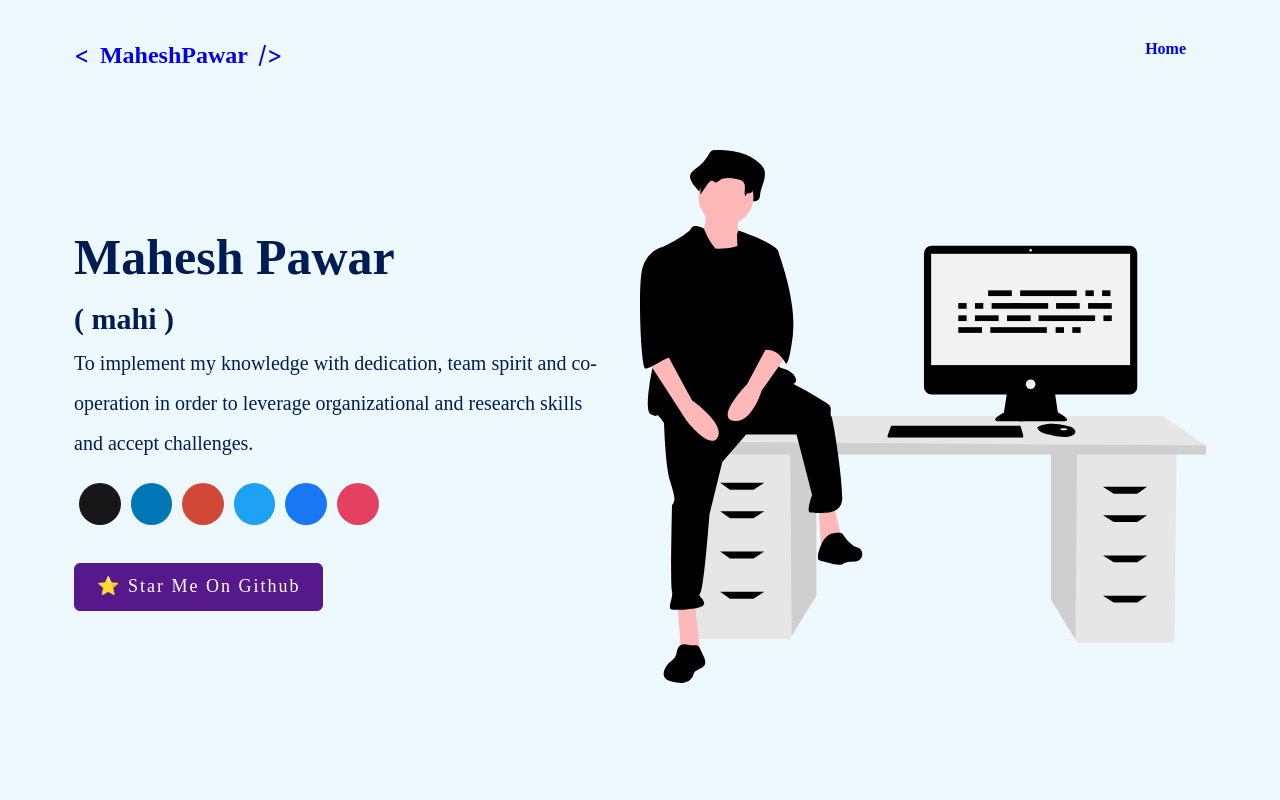
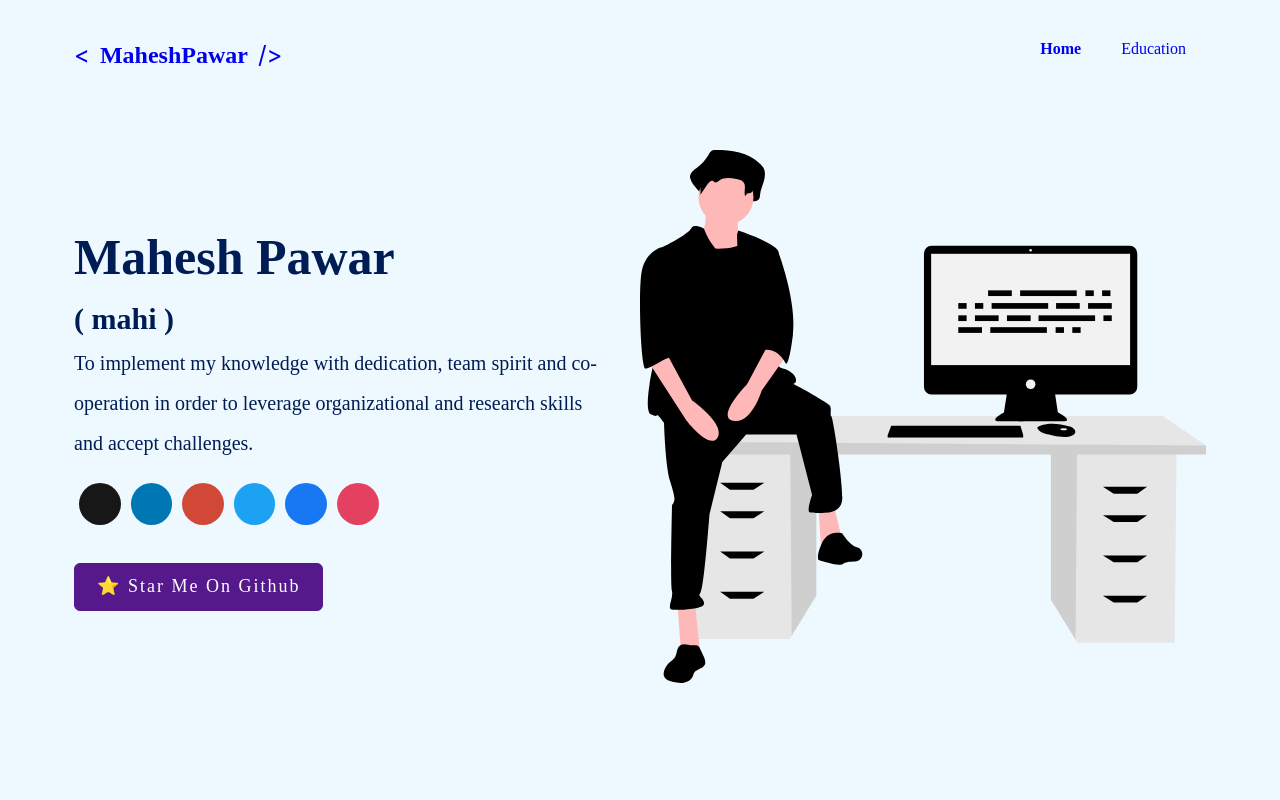
Before and after one commit to pawar-mahesh/pawar-mahesh.github.io, a React (Create React App) app: page /#/home in a window 1280 px wide. Shown: the top 800 px of the page. Built offline with nearby package versions, Linux system fonts and the light colour scheme.

Commit message:
src: Add Education in header and fix some minor bugs

```diff
--- a/src/components/competitiveSites/CompetitiveSites.js
+++ b/src/components/competitiveSites/CompetitiveSites.js
@@ -2,11 +2,11 @@ import React from "react";
 import "./CompetitiveSites.css";
 import { OverlayTrigger, Tooltip } from "react-bootstrap";
 
-const CompetitiveSites = () => {
+const CompetitiveSites = (props) => {
   return (
     <div className="competitive-sites-main-div">
       <ul className="dev-icons">
-        {this.props.logos.map((logo) => {
+        {props.logos.map((logo) => {
           return (
             <OverlayTrigger
               key={logo.siteName}
--- a/src/components/header/Header.js
+++ b/src/components/header/Header.js
@@ -48,6 +48,18 @@ const Header = (props) => {
                 Home
               </NavLink>
             </li>
+            <li>
+              <NavLink
+                to="/education"
+                tag={Link}
+                activeStyle={{ fontWeight: "bold" }}
+                style={{ color: props.text }}
+                onMouseEnter={(event) => onMouseEnter(event, props.highlight)}
+                onMouseOut={(event) => onMouseOut(event)}
+              >
+                Education
+              </NavLink>
+            </li>
           </ul>
         </header>
       </div>
--- a/src/containers/Main.js
+++ b/src/containers/Main.js
@@ -2,6 +2,7 @@ import React from "react";
 import { Route, Switch, HashRouter } from "react-router-dom";
 import Home from "../pages/home/HomeComponent";
 import Splash from "../pages/splash/Splash";
+import Education from "../pages/education/EducationComponent";
 
 const Main = (props) => {
   const theme = props.theme;
@@ -22,6 +23,10 @@ const Main = (props) => {
             path="/home"
             render={(props) => <Home {...props} theme={theme} />}
           />
+          <Route
+            path="/education"
+            render={(props) => <Education {...props} theme={theme} />}
+          />
         </Switch>
       </HashRouter>
     </div>
--- a/src/portfolio.js
+++ b/src/portfolio.js
@@ -141,7 +141,7 @@ const degrees = {
     {
       title: "Walchand Institute of Technology, Solapur",
       subtitle: "B.E. in Information Technology",
-      logo_path: "",
+      logo_path: "degreeCard.jpg",
       alt_name: "WIT Solapur",
       duration: "2016 - 2020",
       descriptions: [
@@ -157,7 +157,7 @@ const certifications = {
     {
       title: "Infosys Certified Software Programmer",
       subtitle: "- Python Programming",
-      logo_path: "",
+      logo_path: "certificate.jpg",
       certificate_link: "",
       alt_name: "Infosys Certified Software Programmer",
       color_code: "#8C151599",
```
